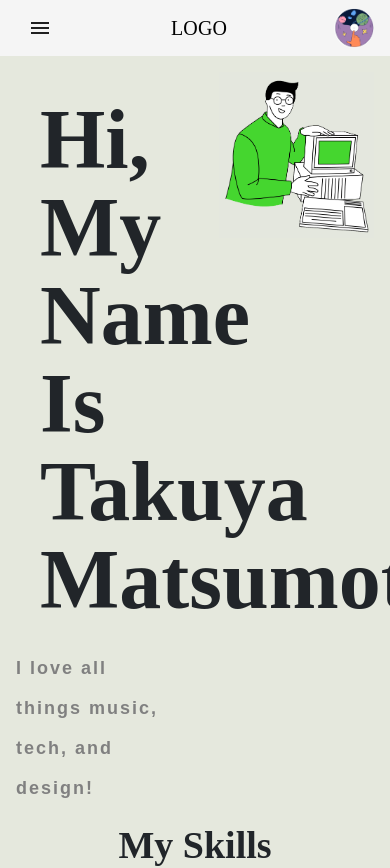
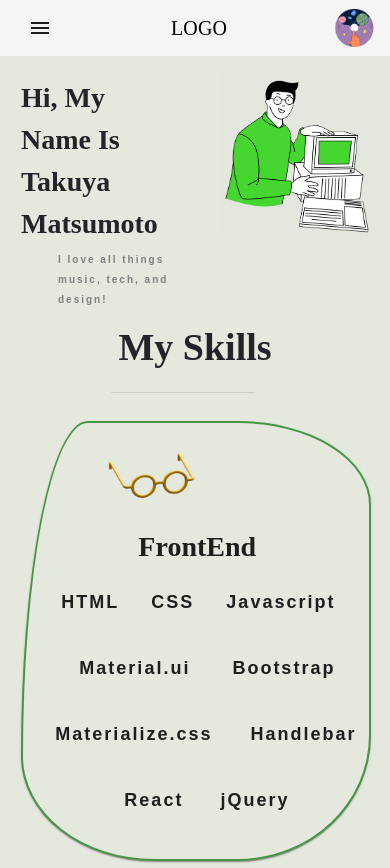
Before and after one commit to TakuyaMats/Reactjs-Portfolio, a React (Create React App) app: page /#/ in a window 390 px wide. Shown: the top 868 px of the page. Built offline with nearby package versions, Linux system fonts and the light colour scheme; a web font is replaced by a local one.

Commit message:
got the HeroSection Responsive to both tablet/mobile view

```diff
--- a/src/components/HeroSection/HeroSection.js
+++ b/src/components/HeroSection/HeroSection.js
@@ -2,15 +2,18 @@
 import Grid from '@mui/material/Grid';
 import Container from '@mui/material/Container';
 import heroAvatar from '../../assets/images/heroAvatar.png';
+import useStyles from './useStyles';
 
-const HeroSection = () => {
+const HeroSection = (props) => {
+    const classes = useStyles(props);
+
     return (
         <Box sx={{ flexGrow: 1, backgroundColor: '#E5E8DD'}}>
             <Grid container spacing={2} columns={16}>
                 <Grid item xs={8}>
                     <Container>
-                        <h1 style={{ margin: 24 }}>Hi, My Name Is Takuya Matsumoto</h1>
-                        <p style={{  display: 'flex', justifyContent: 'flex-end', fontSize: 18, color: 'grey' }}>I love all things music, tech, and design!</p>
+                        <h1 className={classes.h1}>Hi, My Name Is Takuya Matsumoto</h1>
+                        <p className={classes.p} style={{  display: 'flex', justifyContent: 'flex-end', color: 'grey' }}>I love all things music, tech, and design!</p>
                     </Container>
                 </Grid>
                 <Grid item xs={8}>
--- /dev/null
+++ b/src/components/HeroSection/useStyles.js
@@ -0,0 +1,37 @@
+import { makeStyles } from '@mui/styles';
+import theme from '../../utils/theme';
+
+const useStyles = makeStyles(() => ({
+    h1: {
+        [theme.breakpoints.up('lg')]: {
+            margin: 24,
+            fontSize: 84,
+            lineHeight: 1.2
+        },
+        [theme.breakpoints.down('lg')]: {
+            marginLeft: '55px',
+            fontSize: 60
+        },
+        [theme.breakpoints.down('md')]: {
+            margin: 5,
+            fontSize: 28,
+            lineHeight: 1.5
+        },
+    },
+    p: {
+        [theme.breakpoints.up('lg')]: {
+            fontSize: 18
+        },
+        [theme.breakpoints.down('lg')]: {
+            fontSize: 14,
+            marginLeft: 72
+        },
+        [theme.breakpoints.down('md')]: {
+            fontSize: 10,
+            marginLeft: 42,
+            lineHeight: 2
+        },
+    },
+}));
+
+export default useStyles;
--- a/src/components/SkillSection/useStyles.js
+++ b/src/components/SkillSection/useStyles.js
@@ -1,5 +1,5 @@
 import { makeStyles } from '@mui/styles';
-import theme from './theme';
+import theme from '../../utils/theme';
 
 const useStyles = makeStyles(() => ({
     paper: {
--- a/src/components/SkillSection/theme.js
+++ b/src/utils/theme.js
@@ -1,4 +1,4 @@
-import { createTheme, ThemeProvider, styled } from '@mui/material/styles';
+import { createTheme } from '@mui/material/styles';
 
 
 const theme = createTheme({
```
